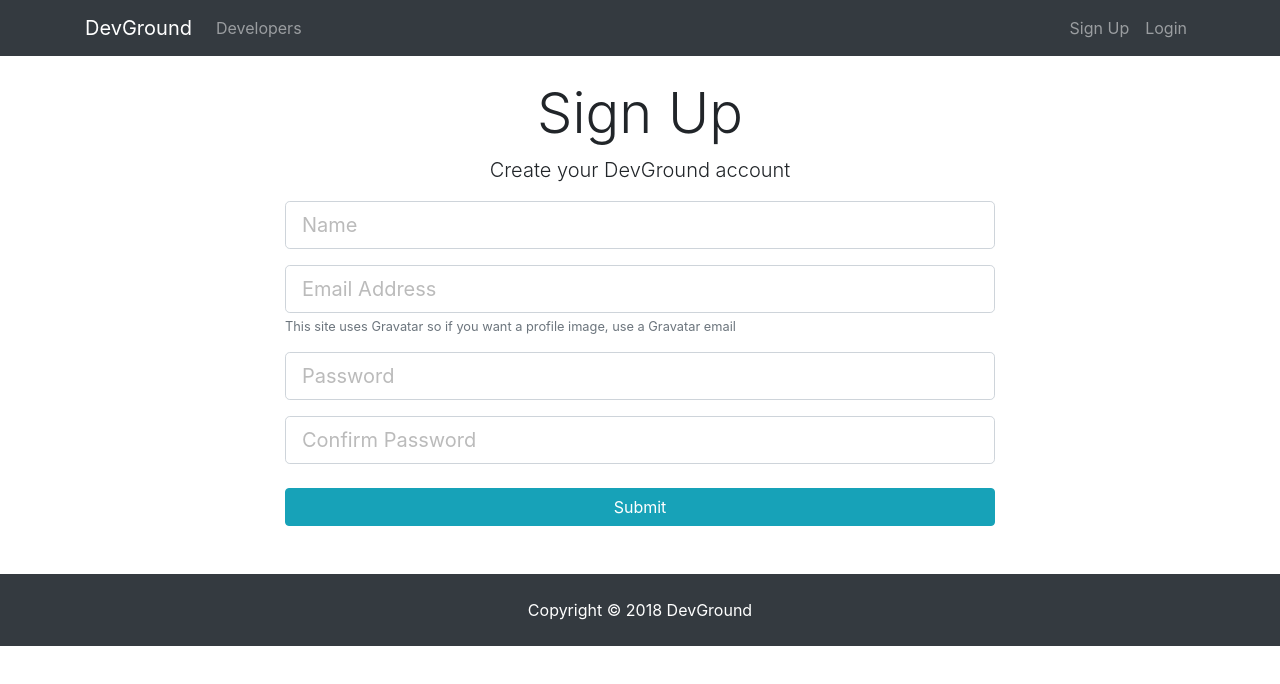
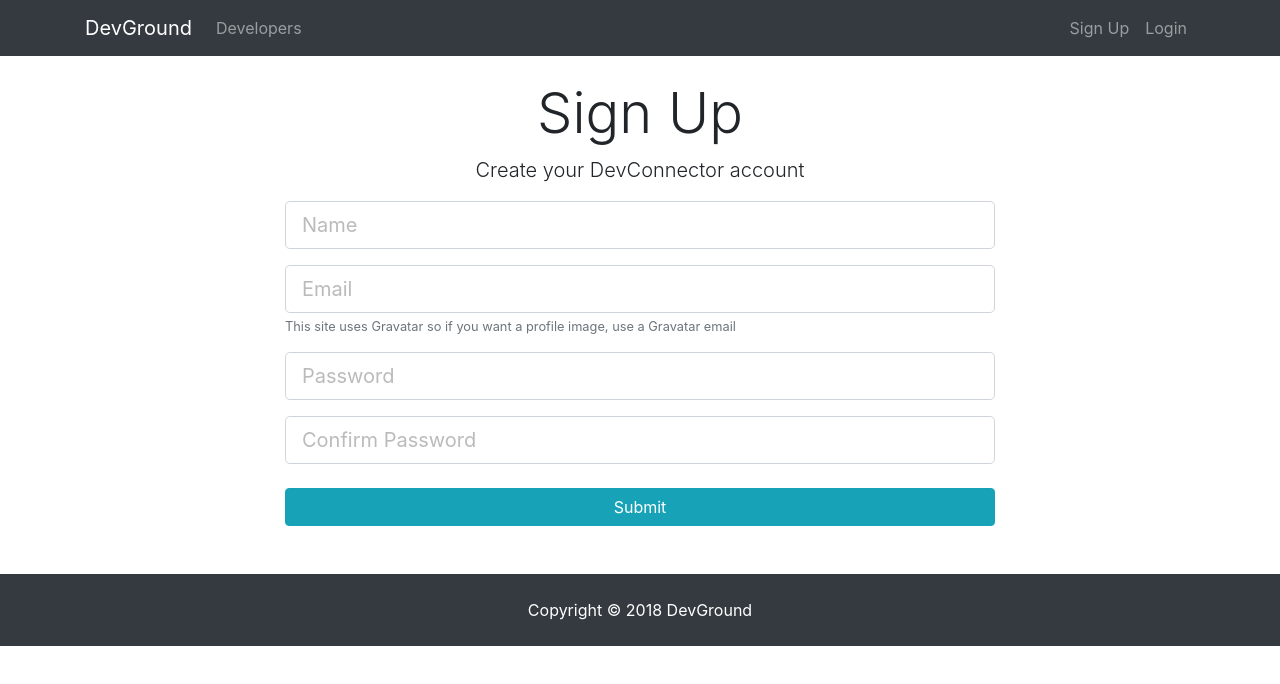
Before and after one commit to atoyan/DevGround, a React (Create React App) app in the folder client/: page /register in a window 1280 px wide. Shown: the top 684 px of the page. Built offline with nearby package versions, Linux system fonts and the light colour scheme.

Commit message:
implement profile reducer and getCurrentProfile action

```diff
--- a/client/src/App.js
+++ b/client/src/App.js
@@ -1,55 +1,54 @@
-import React, { Component } from 'react';
-import './App.css';
-import {BrowserRouter as Router , Route} from 'react-router-dom';
-import jwt_decode from 'jwt-decode';
-import setAuthToken from './utils/setAuthToken';
-import {setCurrentUser, logoutUser} from './actions/authActions';
-import {Provider} from "react-redux";
-import store    from "./store";
+import React, { Component } from "react";
+import "./App.css";
+import { BrowserRouter as Router, Route } from "react-router-dom";
+import jwt_decode from "jwt-decode";
+import setAuthToken from "./utils/setAuthToken";
+import { setCurrentUser, logoutUser } from "./actions/authActions";
+import { clearCurrentProfile } from "./actions/profileActions";
+import { Provider } from "react-redux";
+import store from "./store";
 
-import Navbar from './components/layout/Navbar';
-import Footer from './components/layout/Footer';
-import Landing from './components/layout/Landing';
-import Register from './components/auth/Register';
-import Login from './components/auth/Login';
-
-
+import Navbar from "./components/layout/Navbar";
+import Footer from "./components/layout/Footer";
+import Landing from "./components/layout/Landing";
+import Register from "./components/auth/Register";
+import Login from "./components/auth/Login";
+import Dashboard from "./components/dashboard/Dashboard";
 
 //Check for Token
-if(localStorage.jwtToken){
+if (localStorage.jwtToken) {
   //Set auth token header off
   setAuthToken(localStorage.jwt_decode);
   //Decode Token and get user info and expiration
-    const decoded  =  jwt_decode(localStorage.jwtToken);
+  const decoded = jwt_decode(localStorage.jwtToken);
   //Set User and isAuthenticated
   store.dispatch(setCurrentUser(decoded));
 
   //Check for Expired Token
   const currentTime = Date.now() / 1000;
-   if(decoded.exp < currentTime){
+  if (decoded.exp < currentTime) {
     //Logout User
     store.dispatch(logoutUser());
-     //TODO : Clear current profile
+    // Clear current profile
+    store.dispatch(clearCurrentProfile());
     // Redirect to Login
-     window.location.href = '/login';
-
+    window.location.href = "/login";
   }
 }
 
-
 class App extends Component {
-
   render() {
     return (
-      <Provider store = {store}>
+      <Provider store={store}>
         <Router>
           <div className="App">
-        <Navbar/>
+            <Navbar />
 
-       <Route exact path="/" component = {Landing} />
+            <Route exact path="/" component={Landing} />
             <div className="container">
-         <Route exact path = "/register" component = {Register}/>
-         <Route exact path = "/login" component = {Login}/>
+              <Route exact path="/register" component={Register} />
+              <Route exact path="/login" component={Login} />
+              <Route exact path="/dashboard" component={Dashboard} />
             </div>
 
             <Footer />
--- /dev/null
+++ b/client/src/actions/profileActions.js
@@ -0,0 +1,37 @@
+import axios from "axios";
+import { GET_PROFILE, PROFILE_LOADING, CLEAR_CURRENT_PROFILE } from "./types";
+
+//GET CURRENT PROFILE
+
+export const getCurrentProfile = () => dispatch => {
+  dispatch(setProfileLoading());
+  axios
+    .get("/api/profile")
+    .then(res => {
+      dispatch({
+        type: GET_PROFILE,
+        payload: res.data
+      });
+    })
+    .catch(err => {
+      dispatch({
+        type: GET_PROFILE,
+        payload: {}
+      });
+    });
+};
+
+// Profile loading
+
+export const setProfileLoading = () => {
+  return {
+    type: PROFILE_LOADING
+  };
+};
+
+// Clear Profile
+export const clearCurrentProfile = () => {
+  return {
+    type: CLEAR_CURRENT_PROFILE
+  };
+};
--- a/client/src/components/auth/Login.js
+++ b/client/src/components/auth/Login.js
@@ -1,94 +1,100 @@
-import React, { Component } from 'react';
-import PropTypes from 'prop-types';
-import {connect} from 'react-redux';
-import {loginUser} from '../../actions/authActions'
-import classnames from 'classnames';
+import React, { Component } from "react";
+import PropTypes from "prop-types";
+import { connect } from "react-redux";
+import { loginUser } from "../../actions/authActions";
+import TextFieldGroup from "../common/TextFieldGroup";
 
 class Login extends Component {
-  constructor(){
+  constructor() {
     super();
     this.state = {
-
-      email : '',
-      password : '',
-      errors : {}
+      email: "",
+      password: "",
+      errors: {}
+    };
   }
 
-  }
-
-  componentDidMount(){
-    if(this.props.auth.isAuthenticated){
+  componentDidMount() {
+    if (this.props.auth.isAuthenticated) {
       this.props.history.push("/dashboard");
-
     }
   }
 
   componentWillReceiveProps(nextProps) {
-    if(nextProps.auth.isAuthenticated){
-      this.props.history.push('/dashboard');
+    if (nextProps.auth.isAuthenticated) {
+      this.props.history.push("/dashboard");
     }
 
-    if(nextProps.errors){
-      this.setState({errors: nextProps.errors})
+    if (nextProps.errors) {
+      this.setState({ errors: nextProps.errors });
     }
   }
 
-  onSubmit = (e)=>{
+  onSubmit = e => {
     e.preventDefault();
     const userData = {
-
       email: this.state.email,
-       password: this.state.password,
-
-     }
+      password: this.state.password
+    };
     this.props.loginUser(userData);
-    }
-    onChange = (e)=>{
-      this.setState({[e.target.name]: e.target.value});
-    }
-
+  };
+  onChange = e => {
+    this.setState({ [e.target.name]: e.target.value });
+  };
 
   render() {
-    const {errors } = this.state;
+    const { errors } = this.state;
 
     return (
       <div className="login">
         <div className="container">
           <div className="row">
             <div className="col-md-8 m-auto">
-          <h1 className="display-4 text-center">  Log In</h1>
-          <p className="lead text-center">Sign in to your DevGround account</p>
+              <h1 className="display-4 text-center"> Log In</h1>
+              <p className="lead text-center">
+                Sign in to your DevGround account
+              </p>
               <form onSubmit={this.onSubmit}>
-            <div className="form-group">
-            <input type="email" className={classnames('form-control form-control-lg', {'is-invalid':errors.email})} placeholder="Email Address" name="email" value={this.state.email} onChange={this.onChange}  />
-              {errors.email && (<div className='invalid-feedback'>{errors.email} </div>)}
-            </div>
-            <div className="form-group">
-            <input type="password" className={classnames('form-control form-control-lg', {'is-invalid':errors.password})} placeholder="Password" value={this.state.password} onChange={this.onChange} name="password" />
-              {errors.password && (<div className='invalid-feedback'>{errors.password} </div>)}
-            </div>
+                <TextFieldGroup
+                  placeholder="Email Address"
+                  name="email"
+                  type="email"
+                  value={this.state.email}
+                  onChange={this.onChange}
+                  error={errors.email}
+                />
+
+                <TextFieldGroup
+                  placeholder="Password"
+                  name="password"
+                  type="password"
+                  value={this.state.password}
+                  onChange={this.onChange}
+                  error={errors.password}
+                />
+
                 <input type="submit" className="btn btn-info btn-block mt-4" />
               </form>
             </div>
           </div>
         </div>
       </div>
-    )
+    );
+  }
 }
 
+Login.propTypes = {
+  loginUser: PropTypes.func.isRequired,
+  auth: PropTypes.object.isRequired,
+  errors: PropTypes.object.isRequired
+};
 
-}
-
-
-Login.propTypes ={
-  loginUser : PropTypes.func.isRequired,
-  auth : PropTypes.object.isRequired,
-  errors: PropTypes.object.isRequired
-}
-
-const mapStateProps =(state)=>({
+const mapStateProps = state => ({
   auth: state.auth,
-  errors : state.errors
+  errors: state.errors
 });
 
-export default connect(mapStateProps, {loginUser}, )(Login) ;
+export default connect(
+  mapStateProps,
+  { loginUser }
+)(Login);
--- a/client/src/components/auth/Register.js
+++ b/client/src/components/auth/Register.js
@@ -1,58 +1,56 @@
 import React, { Component } from 'react';
 import PropTypes from 'prop-types';
-import { withRouter} from 'react-router-dom';
-import classnames from 'classnames';
-import {connect} from 'react-redux';
-import {registerUser} from '../../actions/authActions';
+import { withRouter } from 'react-router-dom';
+import { connect } from 'react-redux';
+import { registerUser } from '../../actions/authActions';
+import TextFieldGroup from '../common/TextFieldGroup';
 
 class Register extends Component {
-   constructor(){
+  constructor() {
     super();
-     this.state={
+    this.state = {
       name: '',
-       email:'',
-       password:'',
-       password2:'',
+      email: '',
+      password: '',
+      password2: '',
       errors: {}
     };
+
+    this.onChange = this.onChange.bind(this);
+    this.onSubmit = this.onSubmit.bind(this);
   }
 
-   onChange = (e)=>{
+  componentDidMount() {
+    if (this.props.auth.isAuthenticated) {
+      this.props.history.push('/dashboard');
+    }
+  }
 
-    this.setState({[e.target.name] : e.target.value});
+  componentWillReceiveProps(nextProps) {
+    if (nextProps.errors) {
+      this.setState({ errors: nextProps.errors });
+    }
+  }
 
+  onChange(e) {
+    this.setState({ [e.target.name]: e.target.value });
   }
-   onSubmit = (e)=>{
+
+  onSubmit(e) {
     e.preventDefault();
+
     const newUser = {
-        name:  this.state.name,
+      name: this.state.name,
       email: this.state.email,
       password: this.state.password,
       password2: this.state.password2
     };
 
     this.props.registerUser(newUser, this.props.history);
-
-
-   }
-
-
-   componentDidMount(){
-    if(this.props.auth.isAuthenticated){
-      this.props.history.push("/dashboard");
-
-    }
-  }
-
-   componentWillReceiveProps(nextProps){
-        if(nextProps.errors){
-          this.setState({errors: nextProps.errors});
-        }
   }
 
   render() {
-
-    const{errors}=this.state;
+    const { errors } = this.state;
 
     return (
       <div className="register">
@@ -60,32 +58,49 @@
           <div className="row">
             <div className="col-md-8 m-auto">
               <h1 className="display-4 text-center">Sign Up</h1>
-          <p className="lead text-center">Create your DevGround account</p>
-          <form onSubmit={this.onSubmit}>
-            <div className="form-group">
-              <input type="text" className={classnames('form-control form-control-lg', {'is-invalid':errors.name})} placeholder="Name" name="name" value={this.state.name} onChange={this.onChange}  />
-              {errors.name && (<div className='invalid-feedback'>{errors.name} </div>)}
-            </div>
-            <div className="form-group">
-              <input type="email" className={classnames('form-control form-control-lg', {'is-invalid':errors.email})} placeholder="Email Address" value={this.state.email} onChange={this.onChange} name="email" />
-              {errors.email && (<div className='invalid-feedback'>{errors.email} </div>)}
-              <small className="form-text text-muted">This site uses Gravatar so if you want a profile image, use a Gravatar email</small>
-            </div>
-            <div className="form-group">
-              <input type="password" className={classnames('form-control form-control-lg', {'is-invalid':errors.password})} placeholder="Password" value={this.state.password} onChange={this.onChange} name="password" />
-              {errors.password && (<div className='invalid-feedback'>{errors.password} </div>)}
-             </div>
-            <div className="form-group">
-              <input type="password" className={classnames('form-control form-control-lg', {'is-invalid':errors.password2})} placeholder="Confirm Password" value={this.state.password2} onChange={this.onChange} name="password2" />
-              {errors.password2 && (<div className='invalid-feedback'>{errors.password2} </div>)}
-            </div>
+              <p className="lead text-center">
+                Create your DevConnector account
+              </p>
+              <form noValidate onSubmit={this.onSubmit}>
+                <TextFieldGroup
+                  placeholder="Name"
+                  name="name"
+                  value={this.state.name}
+                  onChange={this.onChange}
+                  error={errors.name}
+                />
+                <TextFieldGroup
+                  placeholder="Email"
+                  name="email"
+                  type="email"
+                  value={this.state.email}
+                  onChange={this.onChange}
+                  error={errors.email}
+                  info="This site uses Gravatar so if you want a profile image, use a Gravatar email"
+                />
+                <TextFieldGroup
+                  placeholder="Password"
+                  name="password"
+                  type="password"
+                  value={this.state.password}
+                  onChange={this.onChange}
+                  error={errors.password}
+                />
+                <TextFieldGroup
+                  placeholder="Confirm Password"
+                  name="password2"
+                  type="password"
+                  value={this.state.password2}
+                  onChange={this.onChange}
+                  error={errors.password2}
+                />
                 <input type="submit" className="btn btn-info btn-block mt-4" />
               </form>
             </div>
           </div>
         </div>
       </div>
-    )
+    );
   }
 }
 
@@ -93,11 +108,11 @@
   registerUser: PropTypes.func.isRequired,
   auth: PropTypes.object.isRequired,
   errors: PropTypes.object.isRequired
-}
+};
 
-const mapStateToProps = (state) =>({
+const mapStateToProps = state => ({
   auth: state.auth,
   errors: state.errors
-})
+});
 
-export default connect(mapStateToProps, {registerUser})(withRouter(Register));
+export default connect(mapStateToProps, { registerUser })(withRouter(Register));
--- /dev/null
+++ b/client/src/components/common/TextFieldGroup.js
@@ -0,0 +1,43 @@
+import React from 'react'
+import classnames from 'classnames';
+import PropTypes from 'prop-types';
+
+const TextFieldGroup=({
+    name,
+    placeholder,
+    value,
+    label,
+    error,
+    info,
+    type,
+    onChange,
+    disabled
+})=> {
+  return (
+
+            <div className="form-group">
+            <input type={type} className={classnames('form-control form-control-lg', {'is-invalid':error})} placeholder={placeholder}
+              name={name} value={value} onChange={onChange} diabled={disabled}  />
+              {info && <small className ="form-text text-muted ">{info}</small>}
+              {error && (<div className='invalid-feedback'>{error} </div>)}
+            </div>
+  )
+}
+
+TextFieldGroup.propTypes = {
+    name : PropTypes.string.isRequired,
+    placeholder : PropTypes.string,
+    value : PropTypes.string.isRequired,
+    info : PropTypes.string,
+    error : PropTypes.string,
+    type : PropTypes.string.isRequired,
+    onChange : PropTypes.func.isRequired,
+    disabled : PropTypes.string
+
+}
+
+TextFieldGroup.defaultProps = {
+    type : 'text'
+}
+
+export default TextFieldGroup ;
--- /dev/null
+++ b/client/src/components/dashboard/Dashboard.js
@@ -0,0 +1,18 @@
+import React, { Component } from "react";
+import { connect } from "react-redux";
+import PropTypes from "prop-types";
+import { getCurrentProfile } from "../../actions/profileActions";
+
+class Dashboard extends Component {
+  componentDidMount() {
+    this.props.getCurrentProfile();
+  }
+  render() {
+    return <div>DASHBOARD</div>;
+  }
+}
+
+export default connect(
+  null,
+  { getCurrentProfile }
+)(Dashboard);
```
Also changed, not shown: client/src/actions/types.js (+7 -2 lines), client/src/components/layout/Navbar.js (+48 -32 lines), client/src/reducers/index.js (+7 -7 lines), client/src/reducers/profileReducer.js (added, +34 -0 lines), client/src/components/layout/Landing.js (line endings or trailing spaces). Lines whose indentation alone changed are shown as unchanged.
